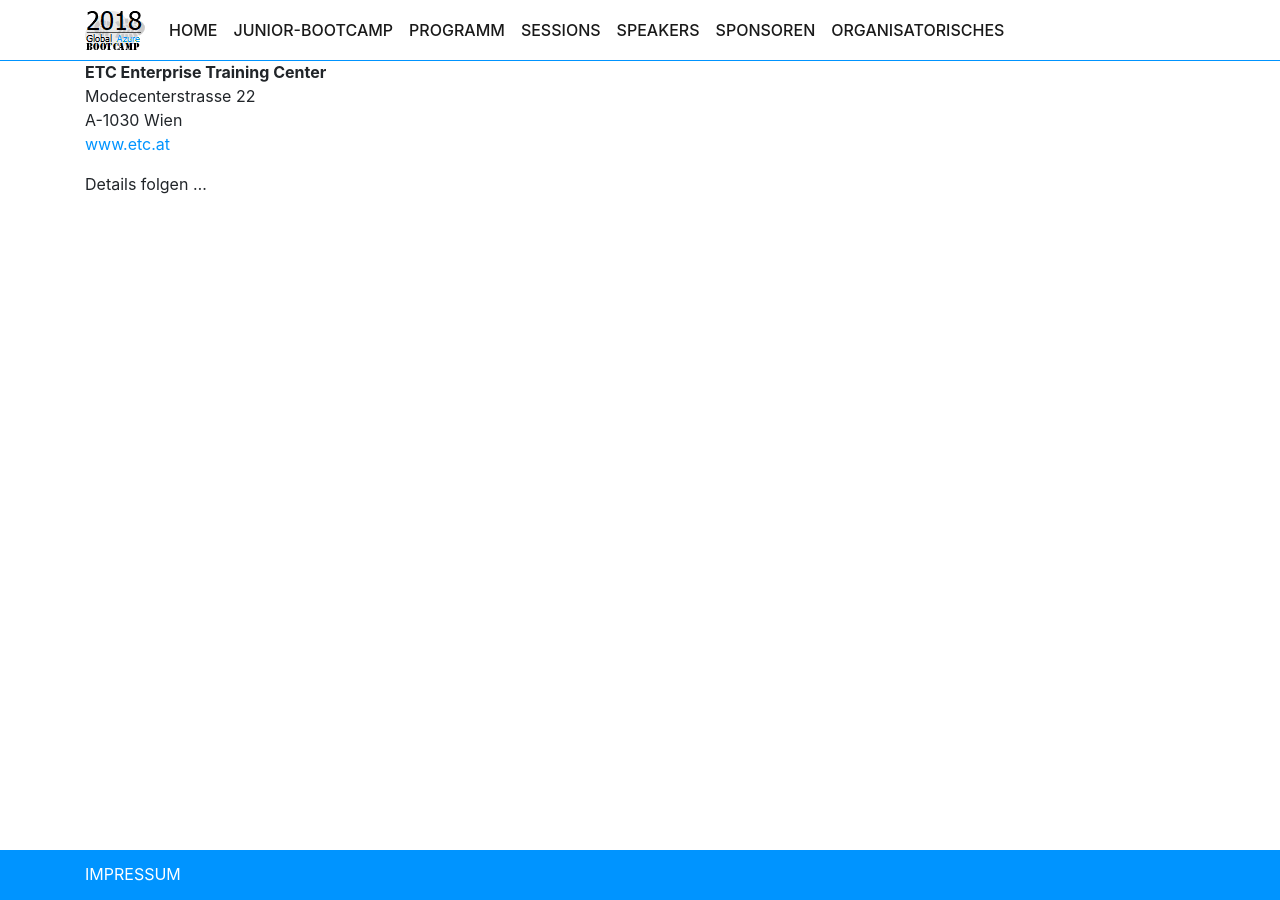
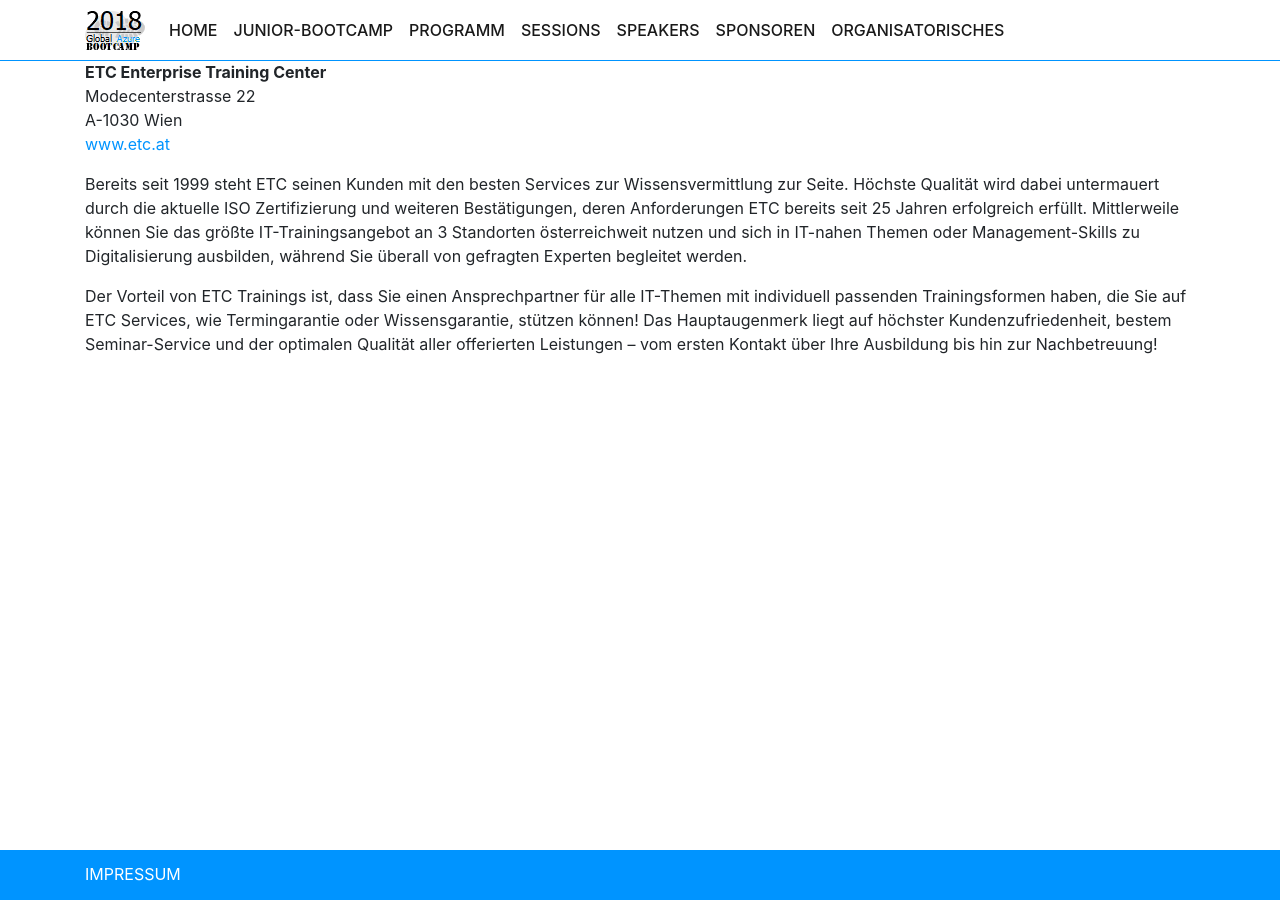
Before and after one commit to coding-club-linz/global-azure-bootcamp-2018, a Jekyll site: the page built from sponsoren/etc.md, in a window 1280 px wide. Built offline with Jekyll 4.4.1, drawn with Linux system fonts in a browser that asks for light colours; nearby versions of some CDN libraries; our own code applies the rules of GitHub Pages for plain Markdown files.

Commit message:
Sponsor ETC

```diff
--- a/sponsoren/etc.md
+++ b/sponsoren/etc.md
@@ -1,7 +1,7 @@
 ---
 page-category: sponsor
 title: ETC
-image:
+image: logo-etc.png
 ---
 
 **ETC Enterprise Training Center**<br/>
@@ -9,4 +9,7 @@ Modecenterstrasse 22<br/>
 A-1030 Wien<br/>
 [www.etc.at](https://www.etc.at/)
 
-Details folgen ...
+Bereits seit 1999 steht ETC seinen Kunden mit den besten Services zur Wissensvermittlung zur Seite. Höchste Qualität wird dabei untermauert durch die aktuelle ISO Zertifizierung und weiteren Bestätigungen, deren Anforderungen ETC bereits seit 25 Jahren erfolgreich erfüllt.
+Mittlerweile können Sie das größte IT-Trainingsangebot an 3 Standorten österreichweit nutzen und sich in IT-nahen Themen oder Management-Skills zu Digitalisierung ausbilden, während Sie überall von gefragten Experten begleitet werden.
+
+Der Vorteil von ETC Trainings ist, dass Sie einen Ansprechpartner für alle IT-Themen mit individuell passenden Trainingsformen haben, die Sie auf ETC Services, wie Termingarantie oder Wissensgarantie, stützen können! Das Hauptaugenmerk liegt auf höchster Kundenzufriedenheit, bestem Seminar-Service und der optimalen Qualität aller offerierten Leistungen – vom ersten Kontakt über Ihre Ausbildung bis hin zur Nachbetreuung!
```
Also changed, not shown: assets/logo-etc.png (added), 4 other files.
